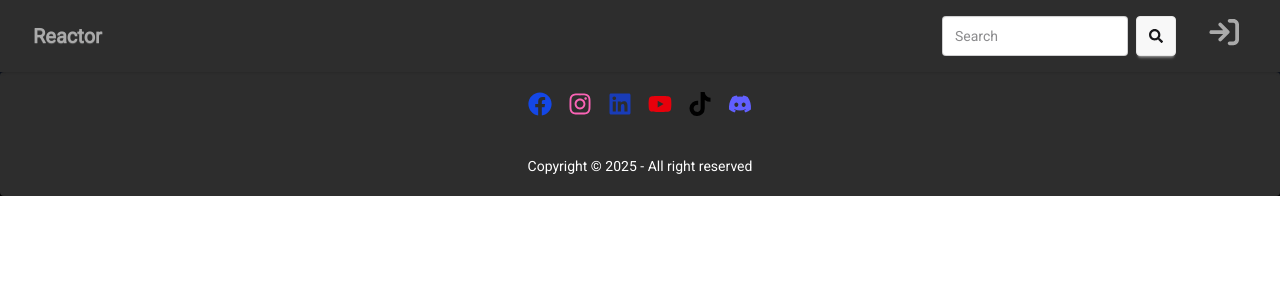
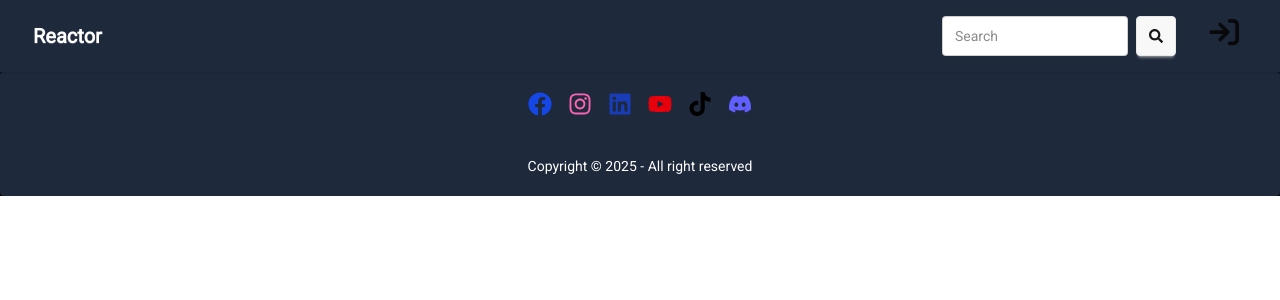
Before and after one commit to Antoniocutri/rehacktor, a React (Vite) app: page /auth in a window 1280 px wide. Shown: the top 300 px of the page. Built offline with nearby package versions, Linux system fonts and the light colour scheme; a web font is replaced by a local one.

Commit message:
fixed error in profile page

```diff
--- a/src/components/LayoutComponet/Navbar.jsx
+++ b/src/components/LayoutComponet/Navbar.jsx
@@ -41,7 +41,7 @@ export default function Navbar({ onOpenSidebar }) {
             <nav className="navbar shadow-sm p-4 w-full">
 
                 <div className="flex-1">
-                    <Link className="btn btn-ghost text-xl text-neutral hover:text-black!" to={routes.home}>Reactor</Link>
+                    <Link className="btn btn-ghost text-xl text-white hover:text-black!" to={routes.home}>Reactor</Link>
                 </div>
                 <div className="flex gap-2">
 
--- a/src/index.css
+++ b/src/index.css
@@ -9,11 +9,7 @@
 @plugin "daisyui";
 
 :root {
-  --color-background: #111827;
-  --color-secondary: #2D2D2D;
-  --color-accent: #A8FF00;
-  --color-text: #FFFFFF;
-  --color-neutral: #AAAAAA;
+  --color-secondary: #1e293b;
 }
 
 nav, footer{
@@ -28,7 +24,3 @@ body{
     #000000
   );
 }
-
-.text-neutral{
-    color: var(--color-neutral);
-}
--- a/src/views/auth/ProfilePage.jsx
+++ b/src/views/auth/ProfilePage.jsx
@@ -76,8 +76,8 @@ export default function ProfilePage() {
                         <div className="grid grid-cols-1 sm:grid-cols-2 md:grid-cols-3 lg:grid-cols-4 gap-6">
                             {userFavourites &&
                             userFavourites.map((game) => (
-                                <Link to={`/detail/${game.game_id}`}>
-                                    <div key={game.id} className="relative rounded-xl bg-gray-900">
+                                <Link key={game.id} to={`/detail/${game.game_id}`}>
+                                    <div  className="relative rounded-xl bg-gray-900">
                                         <div className="p-4">
                                             <h2 className="text-lg font-semibold text-white">{game.game_name}</h2>
                                         </div>
```
